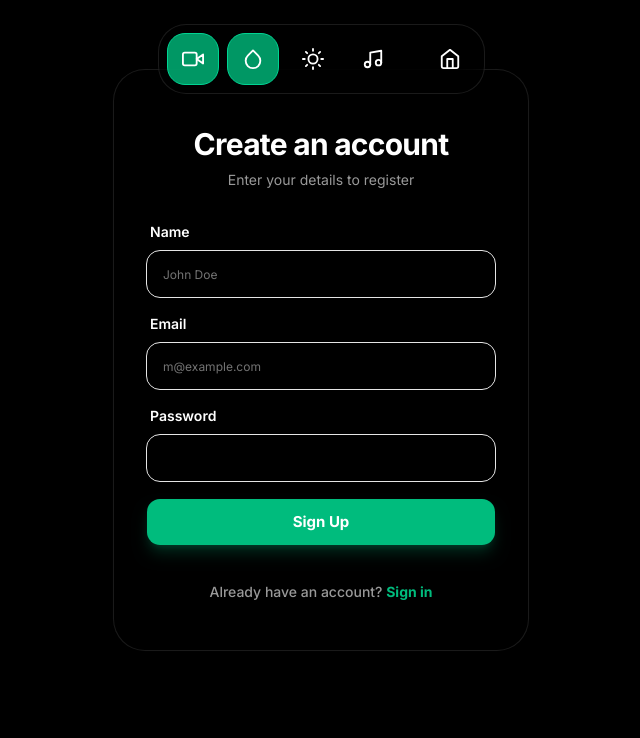
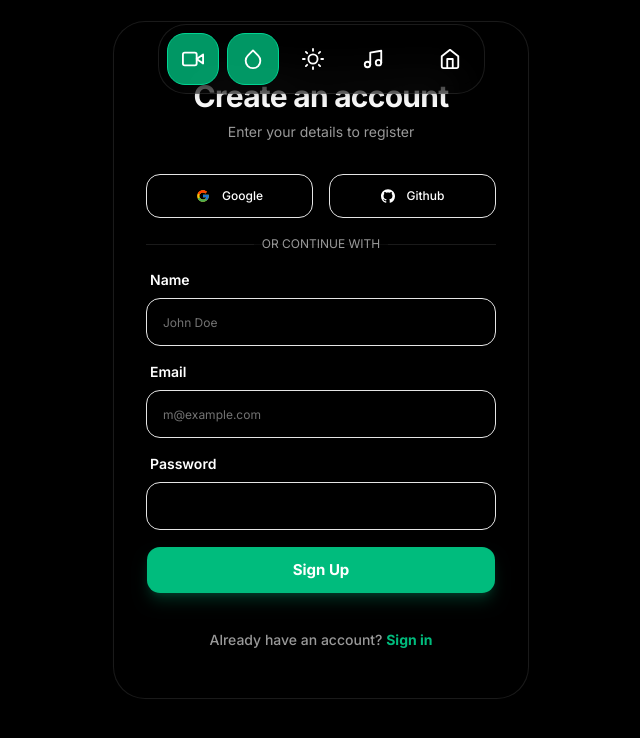
Before and after one commit to DkXenos/WDC_IFEST, a Next.js app: page /sign-up in a window 1280 px wide. Shown: the top 738 px of the page, without its empty margins (319-959 px from the left). Built offline with nearby package versions, Linux system fonts and the light colour scheme.

Commit message:
hardcoded auth github and google

```diff
--- a/src/app/(auth)/sign-in/page.tsx
+++ b/src/app/(auth)/sign-in/page.tsx
@@ -21,16 +21,25 @@ export default function SignInPageContent() {
     mutedTextColor,
   } = useChatTheme();
 
-  const [isLoading, setIsLoading] = useState(false);
+  const [isLoading, setIsLoading] = useState<string | false>(false);
   const router = useRouter();
 
   const handleLogin = (e: React.FormEvent) => {
     e.preventDefault();
-    setIsLoading(true);
+    setIsLoading('credentials');
     // Simulate network request
     setTimeout(() => {
       setIsLoading(false);
       toast.success("Successfully signed in!");
+      router.push("/chats");
+    }, 1500);
+  };
+
+  const handleSocialLogin = (provider: string) => {
+    setIsLoading(provider);
+    setTimeout(() => {
+      setIsLoading(false);
+      toast.success(`Successfully signed in with ${provider}!`);
       router.push("/chats");
     }, 1500);
   };
@@ -46,14 +55,16 @@ export default function SignInPageContent() {
         </CardHeader>
         <CardContent className="px-8 py-6 space-y-6">
           <div className="grid grid-cols-2 gap-4">
-            <Button variant="outline" className={`w-full ${hoverBg} ${textColor} border-${borderColor} rounded-xl h-11 bg-transparent hover:border-emerald-500/50 transition-all shadow-sm`} onClick={() => console.log('Google login')}>
-              <FcGoogle className="mr-2 h-5 w-5" />
+            <Button disabled={!!isLoading} variant="outline" className={`w-full ${hoverBg} ${textColor} border-${borderColor} rounded-xl h-11 bg-transparent hover:border-emerald-500/50 transition-all shadow-sm`} onClick={() => handleSocialLogin('Google')}>
+              {isLoading === 'Google' ? <Spinner className="mr-2" /> : <FcGoogle className="mr-2 h-5 w-5" />}
               Google
             </Button>
-            <Button variant="outline" className={`w-full ${hoverBg} ${textColor} border-${borderColor} rounded-xl h-11 bg-transparent hover:border-emerald-500/50 transition-all shadow-sm`} onClick={() => console.log('Github login')}>
-                <svg className="mr-2 h-5 w-5 fill-current" viewBox="0 0 24 24">
-                  <path d="M12 .297c-6.63 0-12 5.373-12 12 0 5.303 3.438 9.8 8.205 11.385.6.113.82-.258.82-.577 0-.285-.01-1.04-.015-2.04-3.338.724-4.042-1.61-4.042-1.61C4.422 18.07 3.633 17.7 3.633 17.7c-1.087-.744.084-.729.084-.729 1.205.084 1.838 1.236 1.838 1.236 1.07 1.835 2.809 1.305 3.495.998.108-.776.417-1.305.76-1.605-2.665-.3-5.466-1.332-5.466-5.93 0-1.31.465-2.38 1.235-3.22-.135-.303-.54-1.523.105-3.176 0 0 1.005-.322 3.3 1.23.96-.267 1.98-.399 3-.405 1.02.006 2.04.138 3 .405 2.28-1.552 3.285-1.23 3.285-1.23.645 1.653.24 2.873.12 3.176.765.84 1.23 1.91 1.23 3.22 0 4.61-2.805 5.625-5.475 5.92.42.36.81 1.096.81 2.22 0 1.606-.015 2.896-.015 3.286 0 .315.21.69.825.57C20.565 22.092 24 17.592 24 12.297c0-6.627-5.373-12-12-12"/>
-                </svg>
+            <Button disabled={!!isLoading} variant="outline" className={`w-full ${hoverBg} ${textColor} border-${borderColor} rounded-xl h-11 bg-transparent hover:border-emerald-500/50 transition-all shadow-sm`} onClick={() => handleSocialLogin('GitHub')}>
+                {isLoading === 'GitHub' ? <Spinner className="mr-2" /> : (
+                  <svg className="mr-2 h-5 w-5 fill-current" viewBox="0 0 24 24">
+                    <path d="M12 .297c-6.63 0-12 5.373-12 12 0 5.303 3.438 9.8 8.205 11.385.6.113.82-.258.82-.577 0-.285-.01-1.04-.015-2.04-3.338.724-4.042-1.61-4.042-1.61C4.422 18.07 3.633 17.7 3.633 17.7c-1.087-.744.084-.729.084-.729 1.205.084 1.838 1.236 1.838 1.236 1.07 1.835 2.809 1.305 3.495.998.108-.776.417-1.305.76-1.605-2.665-.3-5.466-1.332-5.466-5.93 0-1.31.465-2.38 1.235-3.22-.135-.303-.54-1.523.105-3.176 0 0 1.005-.322 3.3 1.23.96-.267 1.98-.399 3-.405 1.02.006 2.04.138 3 .405 2.28-1.552 3.285-1.23 3.285-1.23.645 1.653.24 2.873.12 3.176.765.84 1.23 1.91 1.23 3.22 0 4.61-2.805 5.625-5.475 5.92.42.36.81 1.096.81 2.22 0 1.606-.015 2.896-.015 3.286 0 .315.21.69.825.57C20.565 22.092 24 17.592 24 12.297c0-6.627-5.373-12-12-12"/>
+                  </svg>
+                )}
               Github
             </Button>
           </div>
@@ -76,7 +87,7 @@ export default function SignInPageContent() {
                 placeholder="m@example.com"
                 className={`h-12 rounded-xl bg-black/5 dark:bg-black/20 border-${borderColor} ${textColor} px-4 focus-visible:ring-emerald-500/50 transition-shadow`}
                 required
-                disabled={isLoading}
+                disabled={!!isLoading}
               />
             </div>
             <div className="space-y-2">
@@ -89,12 +100,12 @@ export default function SignInPageContent() {
                 type="password"
                 className={`h-12 rounded-xl bg-black/5 dark:bg-black/20 border-${borderColor} ${textColor} px-4 focus-visible:ring-emerald-500/50 transition-shadow`}
                 required
-                disabled={isLoading}
+                disabled={!!isLoading}
               />
             </div>
 
-            <Button type="submit" disabled={isLoading} className={`w-full h-12 rounded-xl bg-emerald-500 hover:bg-emerald-600 text-white font-bold text-[15px] shadow-lg shadow-emerald-500/20 transition-all active:scale-[0.98] mt-2 flex items-center justify-center`}>
-              {isLoading ? <Spinner className="text-white" /> : "Sign In"}
+            <Button type="submit" disabled={!!isLoading} className={`w-full h-12 rounded-xl bg-emerald-500 hover:bg-emerald-600 text-white font-bold text-[15px] shadow-lg shadow-emerald-500/20 transition-all active:scale-[0.98] mt-2 flex items-center justify-center`}>
+              {isLoading === 'credentials' ? <Spinner className="text-white" /> : "Sign In"}
             </Button>
           </form>
         </CardContent>
--- a/src/app/(auth)/sign-up/page.tsx
+++ b/src/app/(auth)/sign-up/page.tsx
@@ -21,16 +21,25 @@ export default function SignUpPageContent() {
     mutedTextColor,
   } = useChatTheme();
 
-  const [isLoading, setIsLoading] = useState(false);
+  const [isLoading, setIsLoading] = useState<string | false>(false);
   const router = useRouter();
 
   const handleSignUp = (e: React.FormEvent) => {
     e.preventDefault();
-    setIsLoading(true);
+    setIsLoading('credentials');
     // Simulate network request
     setTimeout(() => {
       setIsLoading(false);
       toast.success("Account created successfully!");
+      router.push("/chats");
+    }, 1500);
+  };
+
+  const handleSocialSignUp = (provider: string) => {
+    setIsLoading(provider);
+    setTimeout(() => {
+      setIsLoading(false);
+      toast.success(`Account created successfully with ${provider}!`);
       router.push("/chats");
     }, 1500);
   };
@@ -45,17 +54,28 @@ export default function SignUpPageContent() {
           </CardDescription>
         </CardHeader>
         <CardContent className="px-8 py-4 space-y-4">
-          <div className="hidden gap-4">
-            <Button variant="outline" className={`w-full ${hoverBg} ${textColor} border-${borderColor} rounded-xl h-11 bg-transparent hover:border-emerald-500/50 transition-all shadow-sm`} onClick={() => console.log('Google signup')}>
-              <FcGoogle className="mr-2 h-5 w-5" />
+          <div className="grid grid-cols-2 gap-4">
+            <Button disabled={!!isLoading} variant="outline" className={`w-full ${hoverBg} ${textColor} border-${borderColor} rounded-xl h-11 bg-transparent hover:border-emerald-500/50 transition-all shadow-sm`} onClick={() => handleSocialSignUp('Google')}>
+              {isLoading === 'Google' ? <Spinner className="mr-2" /> : <FcGoogle className="mr-2 h-5 w-5" />}
               Google
             </Button>
-            <Button variant="outline" className={`w-full ${hoverBg} ${textColor} border-${borderColor} rounded-xl h-11 bg-transparent hover:border-emerald-500/50 transition-all shadow-sm`} onClick={() => console.log('Github signup')}>
-                <svg className="mr-2 h-5 w-5 fill-current" viewBox="0 0 24 24">
-                  <path d="M12 .297c-6.63 0-12 5.373-12 12 0 5.303 3.438 9.8 8.205 11.385.6.113.82-.258.82-.577 0-.285-.01-1.04-.015-2.04-3.338.724-4.042-1.61-4.042-1.61C4.422 18.07 3.633 17.7 3.633 17.7c-1.087-.744.084-.729.084-.729 1.205.084 1.838 1.236 1.838 1.236 1.07 1.835 2.809 1.305 3.495.998.108-.776.417-1.305.76-1.605-2.665-.3-5.466-1.332-5.466-5.93 0-1.31.465-2.38 1.235-3.22-.135-.303-.54-1.523.105-3.176 0 0 1.005-.322 3.3 1.23.96-.267 1.98-.399 3-.405 1.02.006 2.04.138 3 .405 2.28-1.552 3.285-1.23 3.285-1.23.645 1.653.24 2.873.12 3.176.765.84 1.23 1.91 1.23 3.22 0 4.61-2.805 5.625-5.475 5.92.42.36.81 1.096.81 2.22 0 1.606-.015 2.896-.015 3.286 0 .315.21.69.825.57C20.565 22.092 24 17.592 24 12.297c0-6.627-5.373-12-12-12"/>
-                </svg>
+            <Button disabled={!!isLoading} variant="outline" className={`w-full ${hoverBg} ${textColor} border-${borderColor} rounded-xl h-11 bg-transparent hover:border-emerald-500/50 transition-all shadow-sm`} onClick={() => handleSocialSignUp('GitHub')}>
+                {isLoading === 'GitHub' ? <Spinner className="mr-2" /> : (
+                  <svg className="mr-2 h-5 w-5 fill-current" viewBox="0 0 24 24">
+                    <path d="M12 .297c-6.63 0-12 5.373-12 12 0 5.303 3.438 9.8 8.205 11.385.6.113.82-.258.82-.577 0-.285-.01-1.04-.015-2.04-3.338.724-4.042-1.61-4.042-1.61C4.422 18.07 3.633 17.7 3.633 17.7c-1.087-.744.084-.729.084-.729 1.205.084 1.838 1.236 1.838 1.236 1.07 1.835 2.809 1.305 3.495.998.108-.776.417-1.305.76-1.605-2.665-.3-5.466-1.332-5.466-5.93 0-1.31.465-2.38 1.235-3.22-.135-.303-.54-1.523.105-3.176 0 0 1.005-.322 3.3 1.23.96-.267 1.98-.399 3-.405 1.02.006 2.04.138 3 .405 2.28-1.552 3.285-1.23 3.285-1.23.645 1.653.24 2.873.12 3.176.765.84 1.23 1.91 1.23 3.22 0 4.61-2.805 5.625-5.475 5.92.42.36.81 1.096.81 2.22 0 1.606-.015 2.896-.015 3.286 0 .315.21.69.825.57C20.565 22.092 24 17.592 24 12.297c0-6.627-5.373-12-12-12"/>
+                  </svg>
+                )}
               Github
             </Button>
+          </div>
+
+          <div className={`relative ${mutedTextColor}`}>
+            <div className="absolute inset-0 flex items-center">
+              <span className={`w-full border-t ${borderColor}`} />
+            </div>
+            <div className="relative flex justify-center text-xs uppercase">
+              <span className={`${panelBg} px-2 py-0.5 rounded-full`}>Or continue with</span>
+            </div>
           </div>
 
           <form className="space-y-4" onSubmit={handleSignUp}>
@@ -67,7 +87,7 @@ export default function SignUpPageContent() {
                 placeholder="John Doe"
                 className={`h-12 rounded-xl bg-black/5 dark:bg-black/20 border-${borderColor} ${textColor} px-4 focus-visible:ring-emerald-500/50 transition-shadow`}
                 required
-                disabled={isLoading}
+                disabled={!!isLoading}
               />
             </div>
             <div className="space-y-2">
@@ -78,7 +98,7 @@ export default function SignUpPageContent() {
                 placeholder="m@example.com"
                 className={`h-12 rounded-xl bg-black/5 dark:bg-black/20 border-${borderColor} ${textColor} px-4 focus-visible:ring-emerald-500/50 transition-shadow`}
                 required
-                disabled={isLoading}
+                disabled={!!isLoading}
               />
             </div>
             <div className="space-y-2">
@@ -88,12 +108,12 @@ export default function SignUpPageContent() {
                   type="password"
                   className={`h-12 rounded-xl bg-black/5 dark:bg-black/20 border-${borderColor} ${textColor} px-4 focus-visible:ring-emerald-500/50 transition-shadow`}
                   required
-                  disabled={isLoading}
+                  disabled={!!isLoading}
                 />
             </div>
 
-            <Button type="submit" disabled={isLoading} className={`w-full h-12 rounded-xl bg-emerald-500 hover:bg-emerald-600 text-white font-bold text-[15px] shadow-lg shadow-emerald-500/20 transition-all active:scale-[0.98] mt-4 flex items-center justify-center`}>
-              {isLoading ? <Spinner className="text-white" /> : "Sign Up"}
+            <Button type="submit" disabled={!!isLoading} className={`w-full h-12 rounded-xl bg-emerald-500 hover:bg-emerald-600 text-white font-bold text-[15px] shadow-lg shadow-emerald-500/20 transition-all active:scale-[0.98] mt-4 flex items-center justify-center`}>
+              {isLoading === 'credentials' ? <Spinner className="text-white" /> : "Sign Up"}
             </Button>
           </form>
         </CardContent>
```
